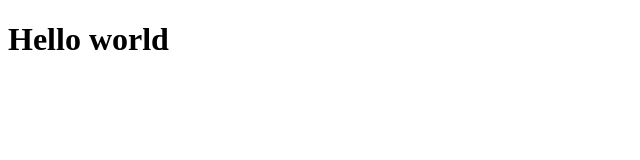
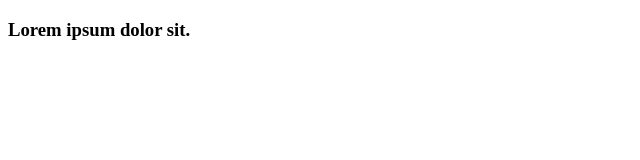
Before and after one commit to emil65651/project-test, a plain HTML site: page index.html in a window 1280 px wide. Shown: the whole page, without its empty margins (0-640 px from the left). Drawn offline with Linux system fonts and the light colour scheme.

Commit message:
Project started

```diff
--- a/index.html
+++ b/index.html
@@ -6,7 +6,8 @@
     <title>Document</title>
 </head>
 <body>
-    <h1>Hello world</h1>
+    <h3>Lorem ipsum dolor sit.</h3>
+
 
 
 </body>
```
